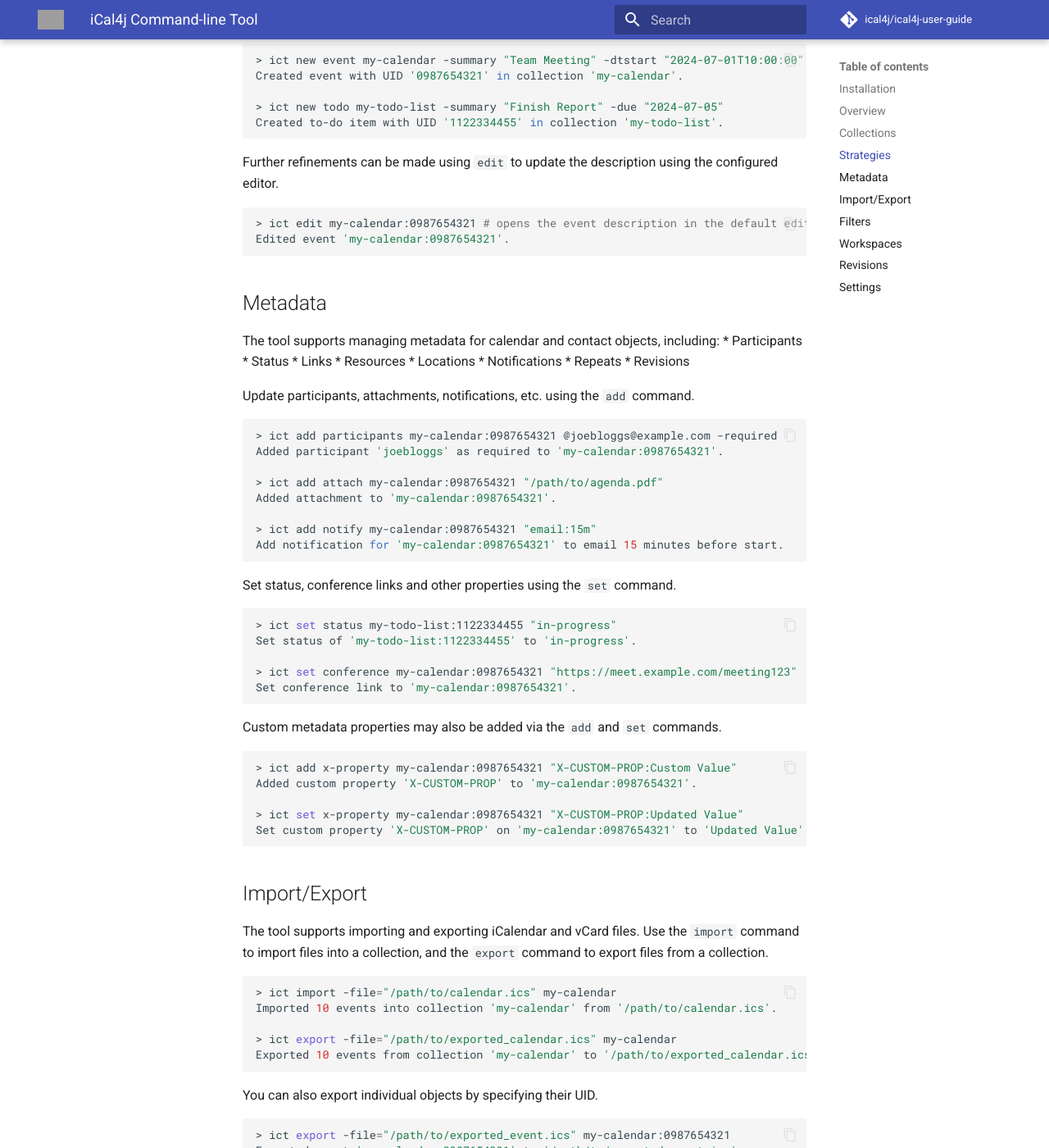
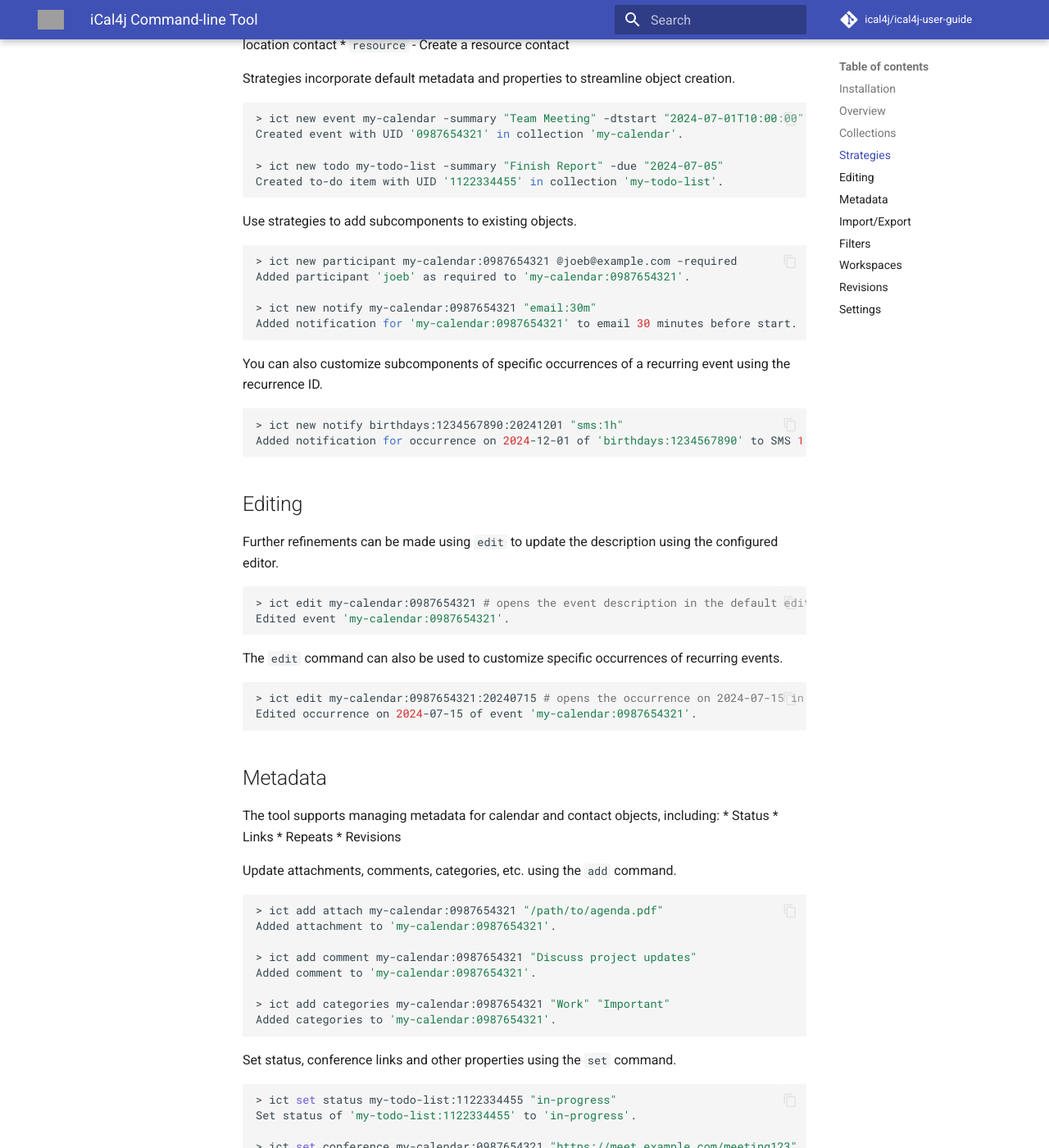
Before and after one commit to ical4j/ical4j-user-guide, an MkDocs documentation site: the page built from docs/command/ict.md, in a window 1280 px wide and 1400 px high, scrolled down 4048 px. Shown: the whole window at 82% size. Built offline with MkDocs 1.6.1 and Material for MkDocs 9.7.7, drawn with Linux system fonts in a browser that asks for light colours; comment, search, counter and statistics services are not loaded; some of the changed text lies outside the part shown; grey boxes are pictures that could not be loaded.

Commit message:
Add Editing section to ict.md with command usage examples and refine existing content

````diff
--- a/docs/command/ict.md
+++ b/docs/command/ict.md
@@ -6,6 +6,7 @@ A command-line interface (CLI) for working with iCalendar and vCard files.
 * [Overview](#overview)
 * [Collections](#collections)
 * [Strategies](#strategies)
+* [Editing](#editing)
 * [Metadata](#metadata)
 * [Import/Export](#importexport)
 * [Filters](#filters)
@@ -65,6 +66,8 @@ Found 3 sub-components in 'birthdays:1234567890':
 - Participant: Dad
 - Participant: Sister
 - Notification: https://example.com/birthday-info
+
+Found 0 custom occurrences for 'birthdays:1234567890'.
 ```
 
 Use filters to find objects based on metadata.
@@ -84,13 +87,13 @@ Use the `print` command to display full details of an object in various formats.
 
 ```shell
 > ict print birthdays:1234567890
-Mom's Birthday - December 1, 2024
+🎂 Mom's Birthday - December 1, 2024
 Status: confirmed
 Participants: Dad, Sister
 Link: https://example.com/birthday-info
 
 > ict print -format=markdown birthdays:1234567890
-# Mom's Birthday
+# 🎂 Mom's Birthday
 - **Due Date:** December 1, 2024
 - **Status:** confirmed
 - **Participants:** Dad, Sister
@@ -187,6 +190,27 @@ Created event with UID '0987654321' in collection 'my-calendar'.
 > ict new todo my-todo-list -summary "Finish Report" -due "2024-07-05"
 Created to-do item with UID '1122334455' in collection 'my-todo-list'.
 ```
+
+Use strategies to add subcomponents to existing objects.
+
+```shell
+> ict new participant my-calendar:0987654321 @joeb@example.com -required
+Added participant 'joeb' as required to 'my-calendar:0987654321'.
+
+> ict new notify my-calendar:0987654321 "email:30m"
+Added notification for 'my-calendar:0987654321' to email 30 minutes before start.
+```
+
+You can also customize subcomponents of specific occurrences of a recurring event using the recurrence ID.
+
+```shell
+> ict new notify birthdays:1234567890:20241201 "sms:1h"
+Added notification for occurrence on 2024-12-01 of 'birthdays:1234567890' to SMS 1 hour before start.
+```
+
+
+## Editing
+
 Further refinements can be made using `edit` to update the description using the configured editor.
 
 ```shell
@@ -194,29 +218,32 @@ Further refinements can be made using `edit` to update the description using the
 Edited event 'my-calendar:0987654321'.
 ```
 
+The `edit` command can also be used to customize specific occurrences of recurring events.
+
+```shell
+> ict edit my-calendar:0987654321:20240715 # opens the occurrence on 2024-07-15 in the default editor
+Edited occurrence on 2024-07-15 of event 'my-calendar:0987654321'.
+```
+
 
 ## Metadata
 The tool supports managing metadata for calendar and contact objects, including:
-* Participants
 * Status
 * Links
-* Resources
-* Locations
-* Notifications
 * Repeats
 * Revisions
 
-Update participants, attachments, notifications, etc. using the `add` command.
+Update attachments, comments, categories, etc. using the `add` command.
 
 ```shell
-> ict add participants my-calendar:0987654321 @joebloggs@example.com -required
-Added participant 'joebloggs' as required to 'my-calendar:0987654321'.
-
 > ict add attach my-calendar:0987654321 "/path/to/agenda.pdf"
 Added attachment to 'my-calendar:0987654321'.
 
-> ict add notify my-calendar:0987654321 "email:15m"
-Add notification for 'my-calendar:0987654321' to email 15 minutes before start.
+> ict add comment my-calendar:0987654321 "Discuss project updates"
+Added comment to 'my-calendar:0987654321'.
+
+> ict add categories my-calendar:0987654321 "Work" "Important"
+Added categories to 'my-calendar:0987654321'.
 ```
 
 Set status, conference links and other properties using the `set` command.
````
Also changed, not shown: other parts of docs/command/ict.md (+3 -3 lines).
